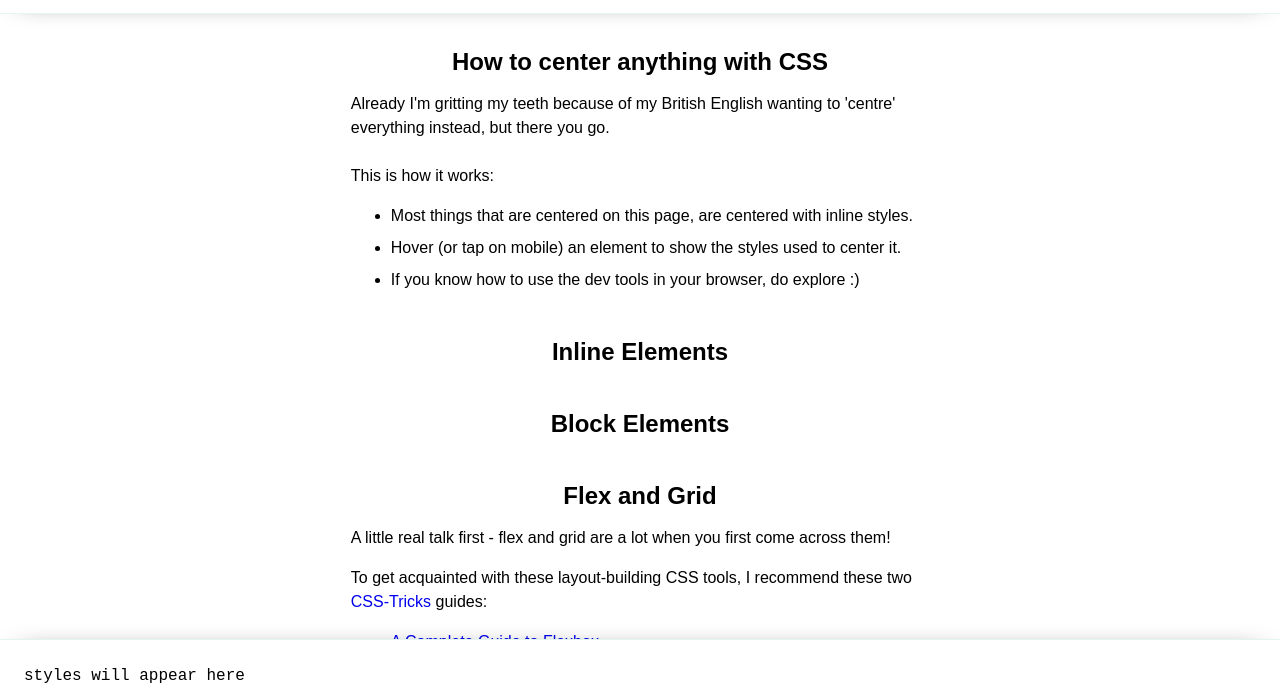
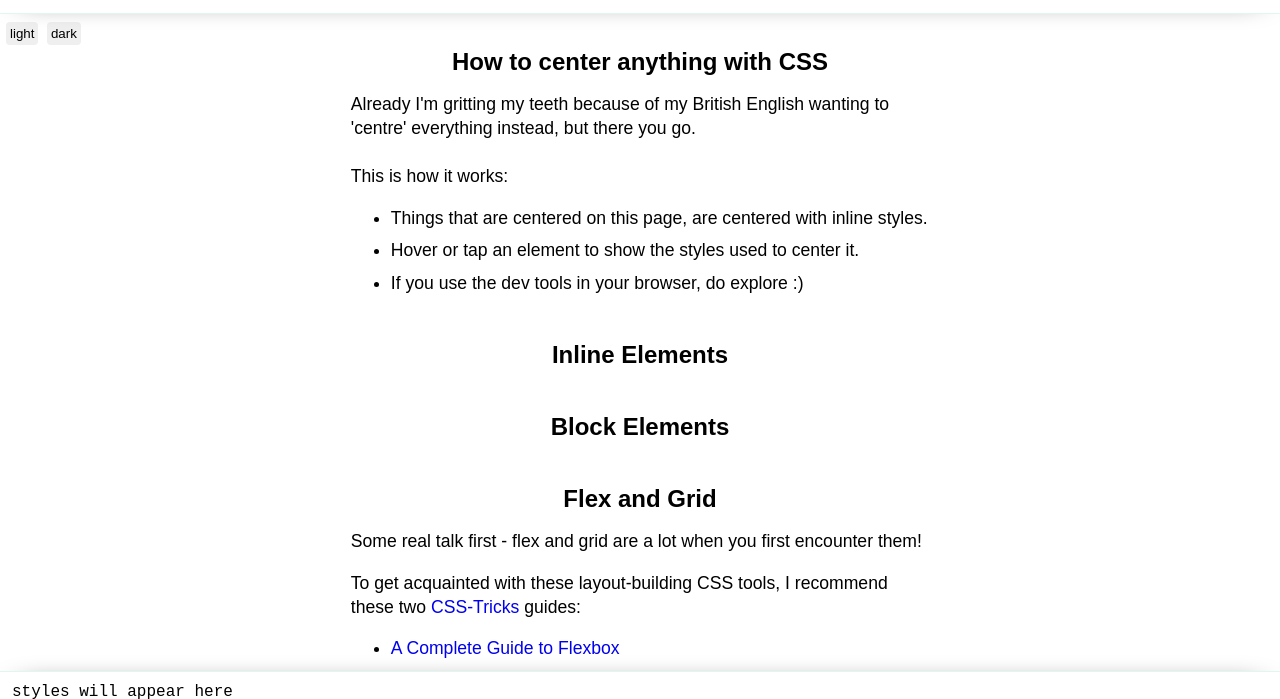
Before and after one commit to sarajw/centering, a plain HTML site: page index.html in a window 1280 px wide. Shown: the part 64-763 px from the top of the page. Drawn offline with Linux system fonts and the light colour scheme.

Commit message:
added mode-switcher, dark-light and some more content

```diff
--- a/index.html
+++ b/index.html
@@ -6,12 +6,23 @@
     <meta name="viewport" content="width=device-width, initial-scale=1.0">
     <title>Centering anything with CSS</title>
     <style>
-        :root {
-            color-scheme: light dark;
+        html {
             font-family: sans-serif;
             box-sizing: border-box;
+            color-scheme: light dark;
 
             --medgrey: 160 40% 70%;
+        }
+        .mode-switcher {
+            position: absolute;
+            width: fit-content;
+            margin: 0.5vmin;
+        }
+        .mode-switcher button {
+            border: 0;
+            padding: 0.25rem;
+            margin: 0.5vmin 0.25vmin;
+            border-radius: 0.25rem;
         }
 
         :is([style], [parstyle]):hover {
@@ -30,7 +41,7 @@
             position: fixed;
             display: block;
             margin: 0;
-            padding: 3vmin;
+            padding: 1vmin 1.5vmin;
             line-height: 1.5em;
             background-color: Canvas;
             border-top: 1px solid hsla(var(--medgrey) / 0.25);
@@ -75,6 +86,7 @@
         header {
             position: sticky;
             top: 0;
+            z-index: 1;
             background-color: Canvas;
             border-bottom: 1px solid hsla(var(--medgrey) / 0.25);
             padding: 2vmin 5vmin;
@@ -145,7 +157,7 @@
         }
 
         code, pre, p, ul {
-            font-size: clamp(0.9rem, 4vmin, 1rem);
+            font-size: clamp(0.9rem, 4vmin, 1.1rem);
         }
 
         code, pre {
@@ -157,7 +169,7 @@
         .flex {
             margin-block: 0.5rem;
             display: flex;
-            gap: 3vmin;
+            gap: 0.5rem;
         }
         .flex p {
             padding: 0.2em 0.3em;
@@ -181,7 +193,12 @@
             <li><a href="#flex-grid">Flex & Grid</a></li>
         </ul>
     </header>
+    <div class="mode-switcher">
+        <button onclick="switchLight()">light</button>
+        <button onclick="switchDark()">dark</button>
+    </div>
     <main>
+
         <section title="intro">
             <h2 style="text-align:center;">How to center anything with CSS</h2>
             <p>
@@ -190,9 +207,9 @@
                 <br>This is how it works:
             </p>
             <ul>
-                <li>Most things that are centered on this page, are centered with inline styles.</li>
-                <li>Hover (or tap on mobile) an element to show the styles used to center it.</li>
-                <li>If you know how to use the dev tools in your browser, do explore :)</li>
+                <li>Things that are centered on this page, are centered with inline styles.</li>
+                <li>Hover or tap an element to show the styles used to center it.</li>
+                <li>If you use the dev tools in your browser, do explore :)</li>
             </ul>
         </section>
         <section title="inline elements" id="inline">
@@ -201,15 +218,22 @@
         <section title="block elements" id="block">
             <h2 style="text-align: center;">Block Elements</h2>
         </section>
+
         <section title="flex and grid" id="flex-grid">
+
             <h2 style="text-align: center;">Flex and Grid</h2>
-            <p>A little real talk first - flex and grid are a lot when you first come across them!</p>
+
+            <p>Some real talk first - flex and grid are a lot when you first encounter them!</p>
+
             <p>To get acquainted with these layout-building CSS tools, I recommend these two <a href="https://css-tricks.com/">CSS-Tricks</a> guides:</p>
+
             <ul>
                 <li><a href="https://css-tricks.com/snippets/css/a-guide-to-flexbox/">A Complete Guide to Flexbox</a></li>
                 <li><a href="https://css-tricks.com/snippets/css/complete-guide-grid/">A Complete Guide to Grid</a></li>
             </ul>
+
             <p><em>That said</em>, the tl;dr is that you want to use the following CSS on an element with <code>class="container"</code>:</p>
+
             <pre>.container {
     display: flex;
     <em><code>OR display: grid;</code></em>
@@ -217,48 +241,67 @@
     place-items: center;
 }</pre>
             <p>You can thank me later, or read on to find out more:</p>
+
             <h3>Flex</h3>
+
             <article title="flex rows">
+
                 <h4>Rows - Horizontal centering</h4>
+
                 <p>Below is a simple flex container (which defaults to rows, not columns), declared with just <code>display: flex;</code> and <code>gap: 1rem;</code>.</p>
+
                 <p>There are two properties you can use to get stuff to center horizontally in the default horizontal flex box:</p>
+
                 <h5>justify-content: center;</h5>
                 <div style="justify-content: center;" class="flex">
                     <p>Three</p>
                     <p>little</p>
                     <p>elements</p>
                 </div>
+
                 <h5>place-content: center;</h5>
                 <div style="place-content: center;" class="flex">
                     <p>See</p>
                     <p>how they</p>
                     <p>center</p>
                 </div>
+
                 <h4>Rows - Vertical centering</h4>
+
                 <p>When your flexbox is taller, you may want to center vertically. Then you can use the sisters to justify- and place-content, <code>align-items</code> and <code>place-items</code></p>
+
                 <h5>align-items: center;</h5>
                 <div style="align-items: center;" class="flex taller">
                     <p>Three</p>
                     <p>little</p>
                     <p>elements</p>
                 </div>
+
                 <h5>place-items: center;</h5>
                 <div style="place-items: center;" class="flex taller">
                     <p>See</p>
                     <p>how they</p>
                     <p>center</p>
                 </div>
+
                 <p>The two properties <code>justify-content</code> and <code>align-items</code> are complementary, you can use them together to centre both horizontally and vertically. It's also hard to remember which one is which - what if it's justify-items and align-content? Argh!</p>
+
                 <p>This is why the <code>place-content</code> and <code>place-items</code> properties are handy, as you need not remember which goes with which.</p>
+
                 <div style="place-content: center; place-items: center;" class="flex taller">
                     <p>Three</p>
                     <p>little</p>
                     <p>elements</p>
                 </div>
+
             </article>
+
             <article title="flex columns">
+
                 <h4>Columns - The properties flip</h4>
+
                 <p>Now let's look at a flex box flow that has been turned 90 degrees, with <code>flex-direction:column;</code>.</p>
+
                 <p>Now the two propeties swap, <code>align-items/place-items</code> now does the horizontal centering, while in a taller box than the contents, <code>justify-content/place-content</code> are needed to keep the elements inside a flex box vertically centered.</p>
 
                 <h5>align-items: center;</h5>
@@ -266,21 +309,25 @@
                     <p>Two</p>
                     <p>elements</p>
                 </div>
+
                 <h5>place-items: center;</h5>
                 <div style="place-items: center;" class="flex column">
                     <p>See how</p>
                     <p>they center</p>
                 </div>
+
                 <h5>justify-content: center;</h5>
                 <div style="justify-content: center;" class="flex column taller">
                     <p>Two</p>
                     <p>elements</p>
                 </div>
+
                 <h5>place-content: center;</h5>
                 <div style="place-content: center;" class="flex column taller">
                     <p>See how</p>
                     <p>they center</p>
                 </div>
+
                 <p>You can probably see now that sticking to <code>place-content</code> and <code>place-items</code> and setting them both to <code>center</code> can save you some time, unless you have a fantastic memory!</p>
                 <div style="place-items: center; place-content: center;" class="flex column taller">
                     <p>Two</p>
@@ -288,8 +335,35 @@
                 </div>
             </article>
 
+            <article title="flex self">
+
+                <h4>Child property align-self</h4>
+
+                <p>There's one special case, if you want to center just one of your flex elements, you can use <code>align-self: center;</code></p>
+
+                <h5>flex row</h5>
+                <div class="flex taller">
+                    <p>Three</p>
+                    <p style="align-self: center;">little</p>
+                    <p>elements</p>
+                </div>
+
+                <h5>flex column</h5>
+                <div class="flex column taller">
+                    <p>Two</p>
+                    <p style="align-self: center;">elements</p>
+                </div>
+
         </section>
     </main>
     <footer>styles will appear here</footer>
+    <script>
+        function switchDark() {
+            document.querySelector("html").style.colorScheme = "dark";
+        }
+        function switchLight() {
+            document.querySelector("html").style.colorScheme = "light";
+        }
+    </script>
 </body>
 </html>
```
